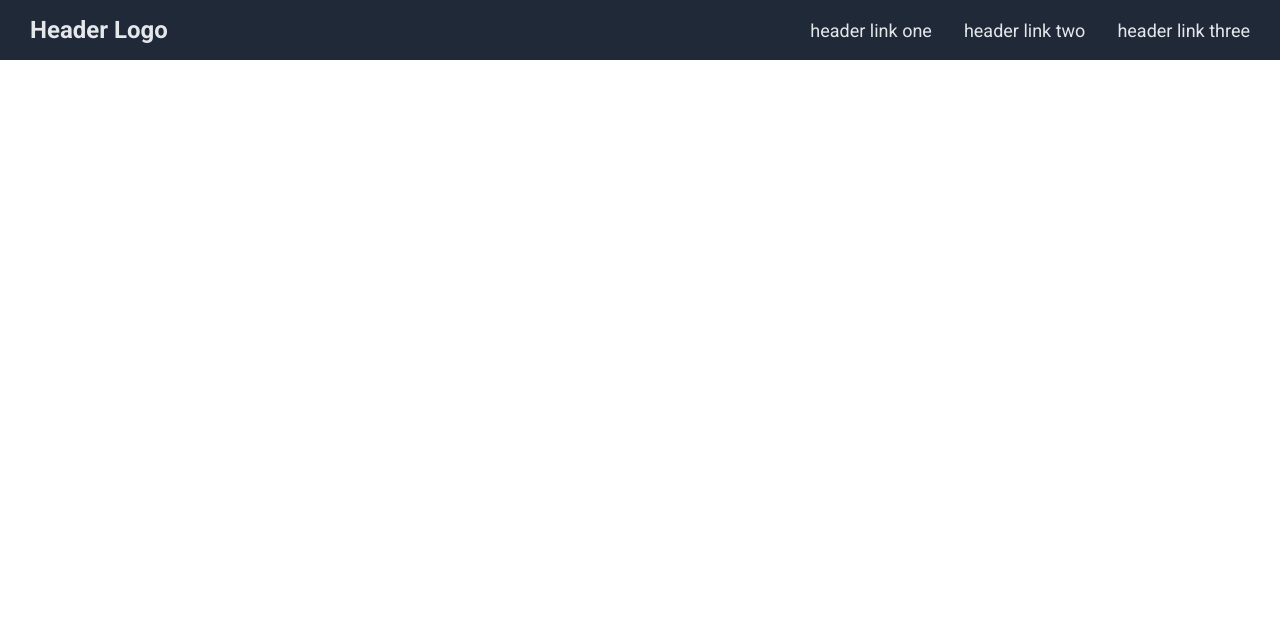
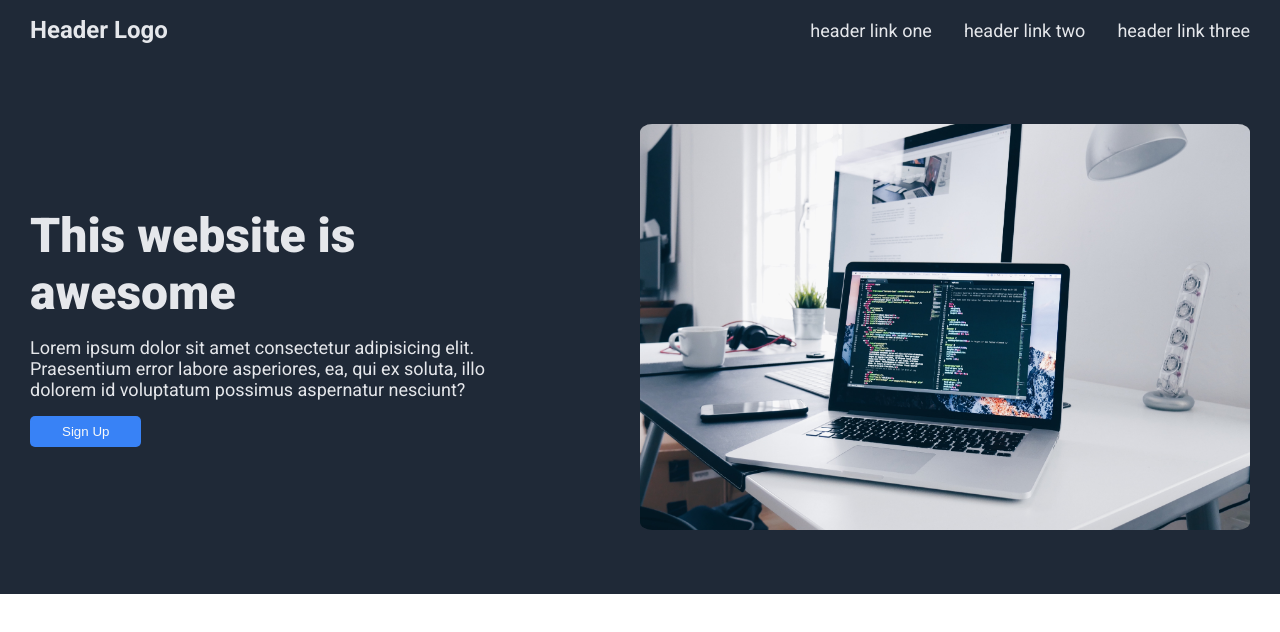
Before and after one commit to kushch7/landing-page, a plain HTML site: page index.html in a window 1280 px wide. Drawn offline with Linux system fonts and the light colour scheme.

Commit message:
Finish HTML (add image) and CSS for Hero section

```diff
--- a/index.html
+++ b/index.html
@@ -10,7 +10,7 @@
 <body>
     <header>
         <div class="container">
-            <div class="header__inner inner">
+            <div class="header__inner">
                 <span class="logo">Header Logo</span>
                 <nav>
                     <ul>
@@ -22,5 +22,23 @@
             </div>
         </div>
     </header>
+
+    <main>
+
+        <section class="hero">
+            <div class="container">
+                <div class="hero__inner">
+                    <div class="hero__text">
+                        <h1>This website is awesome</h1>
+                        <p>Lorem ipsum dolor sit amet consectetur adipisicing elit. Praesentium error labore asperiores, ea, qui ex soluta, illo dolorem id voluptatum possimus aspernatur nesciunt?</p>
+                        <button>Sign Up</button>
+                    </div>
+
+                    <img src="./img/hero.jpg" alt="">
+                </div>
+            </div>
+        </section>
+
+    </main>
 </body>
 </html>
--- a/style.css
+++ b/style.css
@@ -1,4 +1,5 @@
-@import url('https://fonts.googleapis.com/css2?family=Roboto:wght@300;400;700&display=swap');
+@import url('https://fonts.googleapis.com/css2?family=Roboto:wght@300;400;700;900&display=swap');
+
 
 :root {
     --cl-dark-bg: #1F2937;
@@ -29,23 +30,29 @@ body {
 
     color: var(--cl-light-normal);
 }
-
+img {
+    max-width: 100%;
+    max-height: 100;
+}
 
 .container {
     max-width: 1220px;
     margin-inline: auto;
 }
+section {
+    padding: 64px 0;
+}
 
 
-header {
+header, .hero {
     background-color: var(--cl-dark-bg);
 }
-.header__inner {
+.header__inner, .hero__inner {
     display: flex;
     justify-content: space-between;
     align-items: center;
 }
-.inner {
+.header__inner {
     padding: 16px 0;
 }
 .logo {
@@ -61,3 +68,28 @@ ul a {
     text-decoration: none;
     color: var(--cl-light-normal);
 }
+
+
+.hero__text {
+    max-width: 40%;
+}
+.hero__text * + *{
+    margin-top: 16px;
+}
+.hero h1{
+    font-size: 48px;
+    font-weight: 900;
+}
+.hero button {
+    padding: 8px 32px;
+    background-color: var(--cl-btn-blue);
+    color: var(--cl-light-main);
+
+    border: none;
+    border-radius: 5px;
+    cursor: pointer;
+}
+.hero img{
+    max-width: 50%;
+    border-radius: 2%;
+}
```
Also changed, not shown: img/hero.jpg (added).
